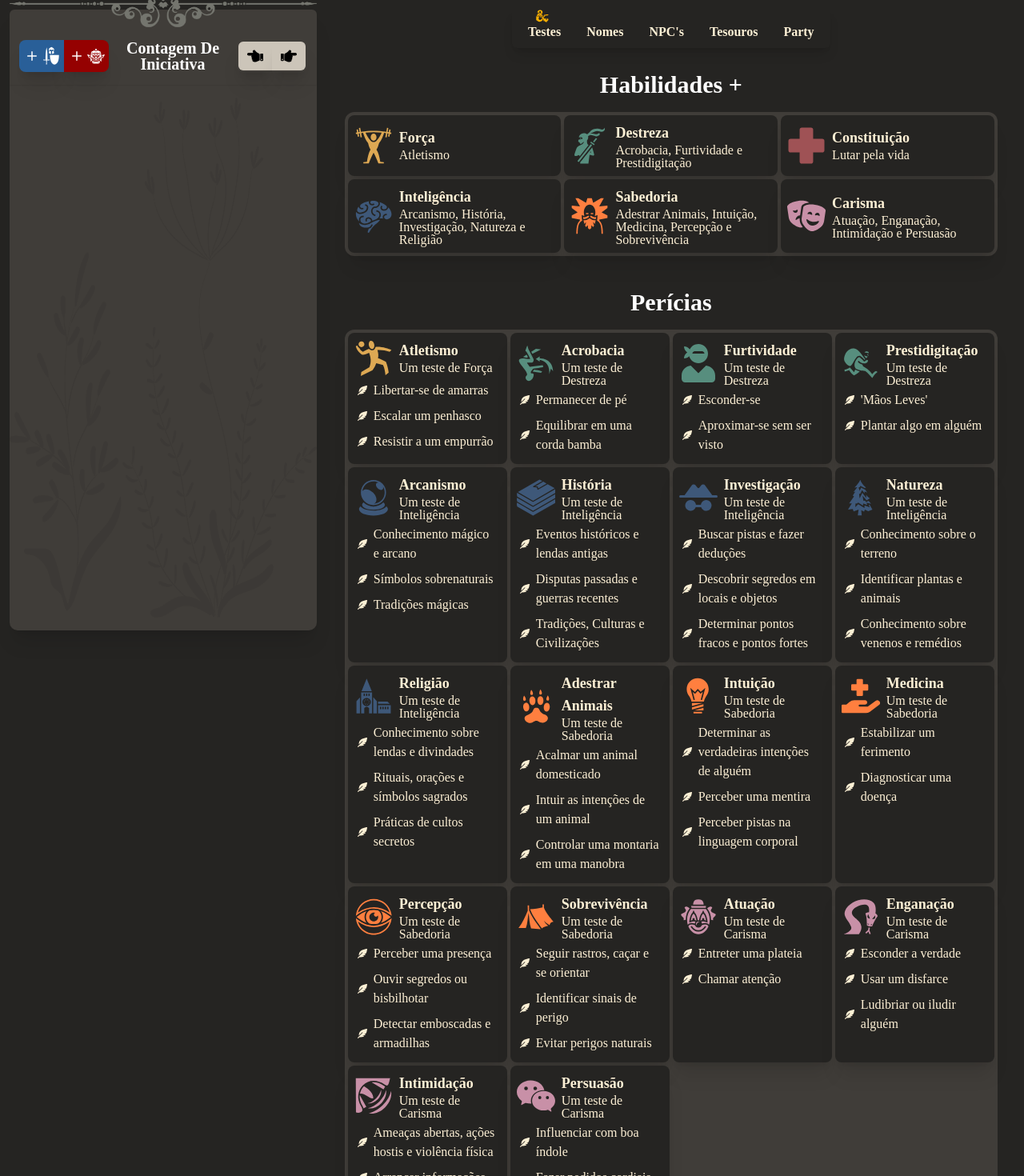
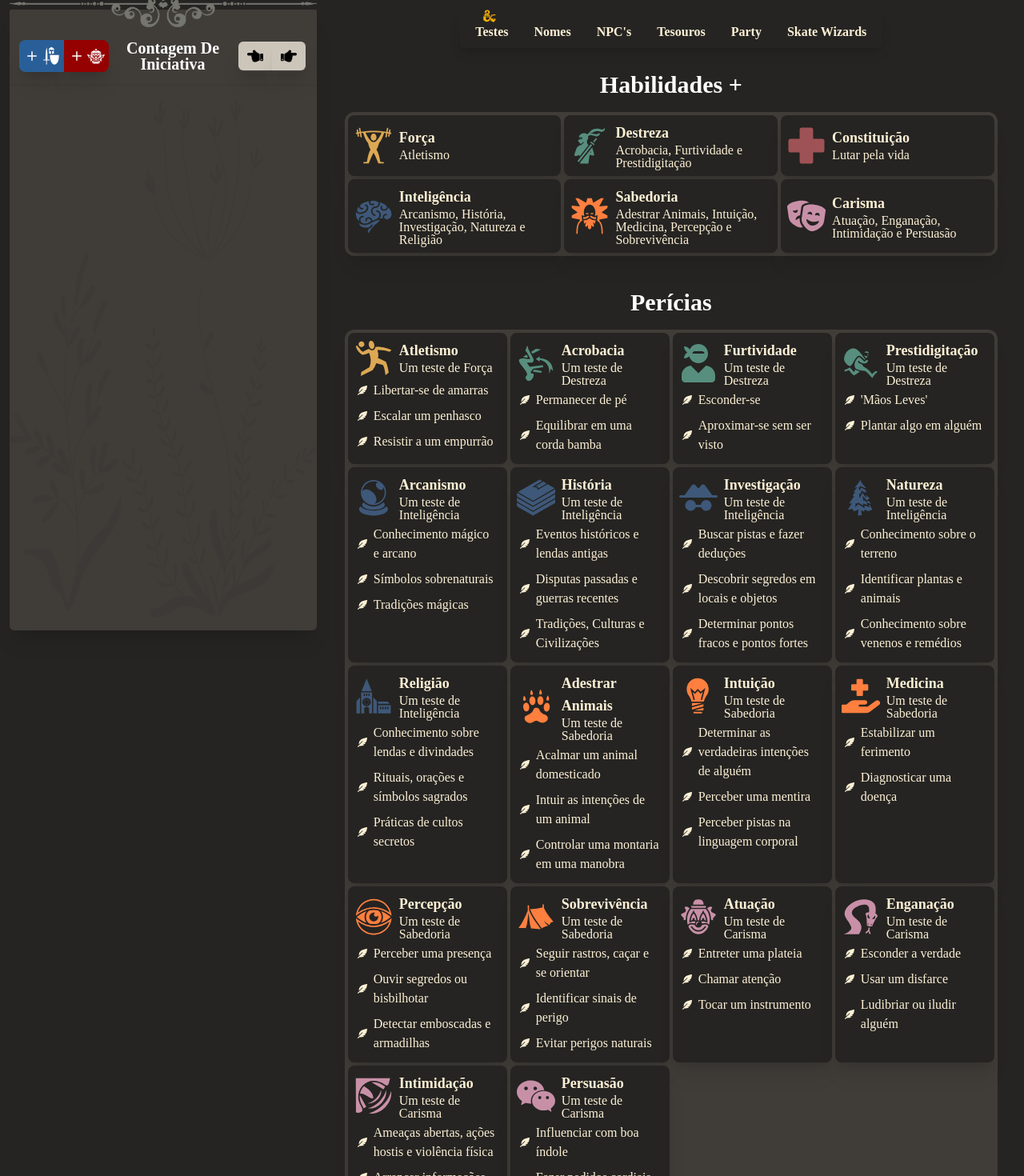
Before and after one commit to PedroVMLopes/iniciative-calculator, a React (Create React App) app: page / in a window 1280 px wide. Shown: the top 1470 px of the page at 80% size. Built offline with nearby package versions, Linux system fonts and the light colour scheme; a web font is replaced by a local one.

Commit message:
Correções, adições menores e preparações mudanças futuras

```diff
--- a/src/components/Main/Main.js
+++ b/src/components/Main/Main.js
@@ -34,6 +34,10 @@ const NavBar = () => {
     {
       label: "Party",
       path: "/party",
+    },
+    {
+      label: "Skate Wizards",
+      path: "/skateWizards",
     },
   ];
 
--- a/src/components/Main/Tests/ExpertiseList.js
+++ b/src/components/Main/Tests/ExpertiseList.js
@@ -191,7 +191,11 @@ export const ExpertiseList = [
     name: "Atuação",
     type: "Carisma",
     description: "Um teste de Carisma",
-    examples: ["Entreter uma plateia", "Chamar atenção"],
+    examples: [
+      "Entreter uma plateia",
+      "Chamar atenção",
+      "Tocar um instrumento",
+    ],
     icon: <GiClown />,
     color: "#C890A7",
   },
--- a/src/components/MenuLateral/MenuLateral.css
+++ b/src/components/MenuLateral/MenuLateral.css
@@ -6,7 +6,6 @@
   display: flex;
   flex-direction: column;
   margin: 0.75rem;
-  border-radius: 10px;
 }
 
 .menu-lateral h1 {
--- a/src/components/MenuLateral/MenuLateral.js
+++ b/src/components/MenuLateral/MenuLateral.js
@@ -59,8 +59,8 @@ const MenuLateral = () => {
   };
 
   return (
-    <div className="menu-lateral shadow-xl xl:w-[30%] lg:w-[35%] sm:w-[40%] ">
-      <div className="sticky pb-2 top-0 z-20 bg-[var(--cinza-medio)] shadow-sm rounded-t-md ">
+    <div className="menu-lateral shadow-xl xl:w-[30%] lg:w-[35%] sm:w-[40%] rounded-md">
+      <div className="sticky pb-2 top-0 z-20 bg-[var(--cinza-medio)] shadow-sm rounded-t-sm ">
         <img
           src="../Decoracao__topo.png"
           className="fixed left-0-top-3 -z-5 -top-[2%] xl:w-[30%] lg:w-[35%] sm:w-[40%]"
```
